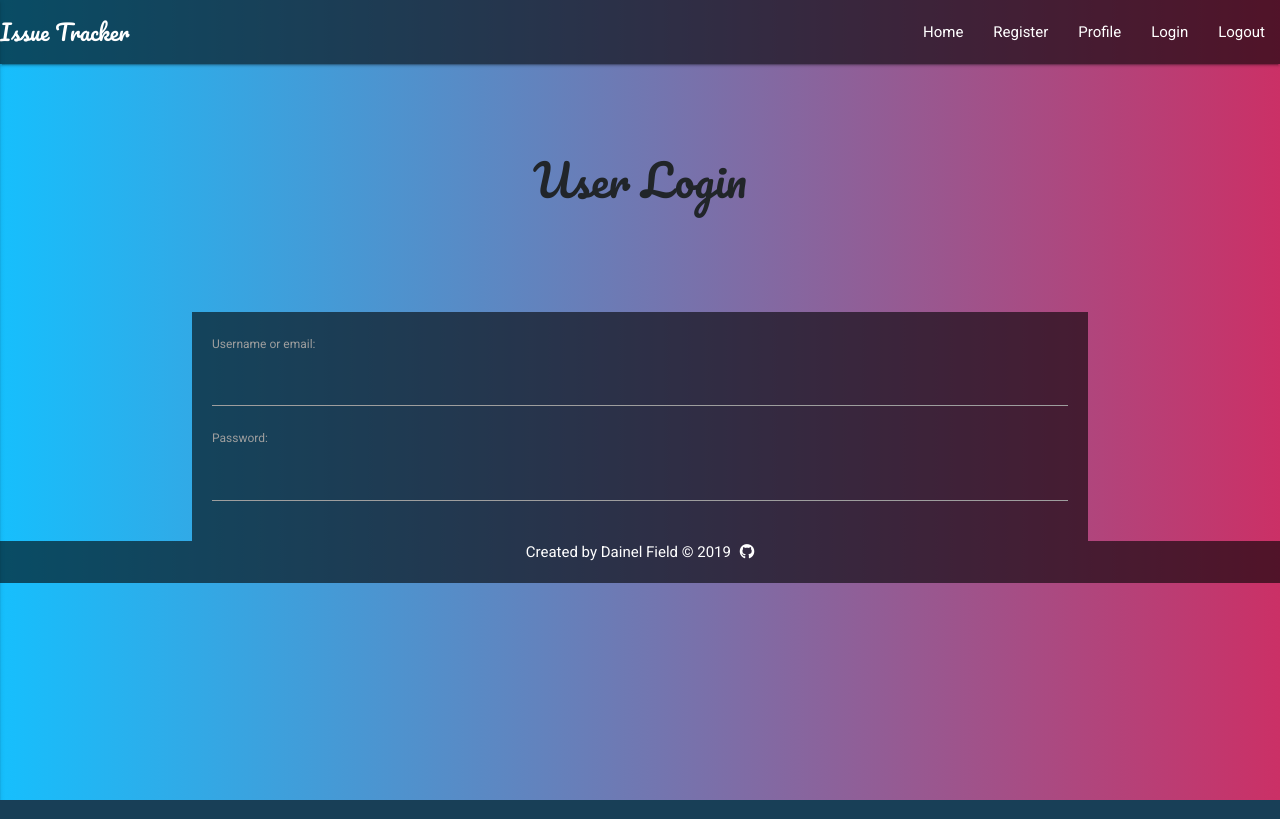
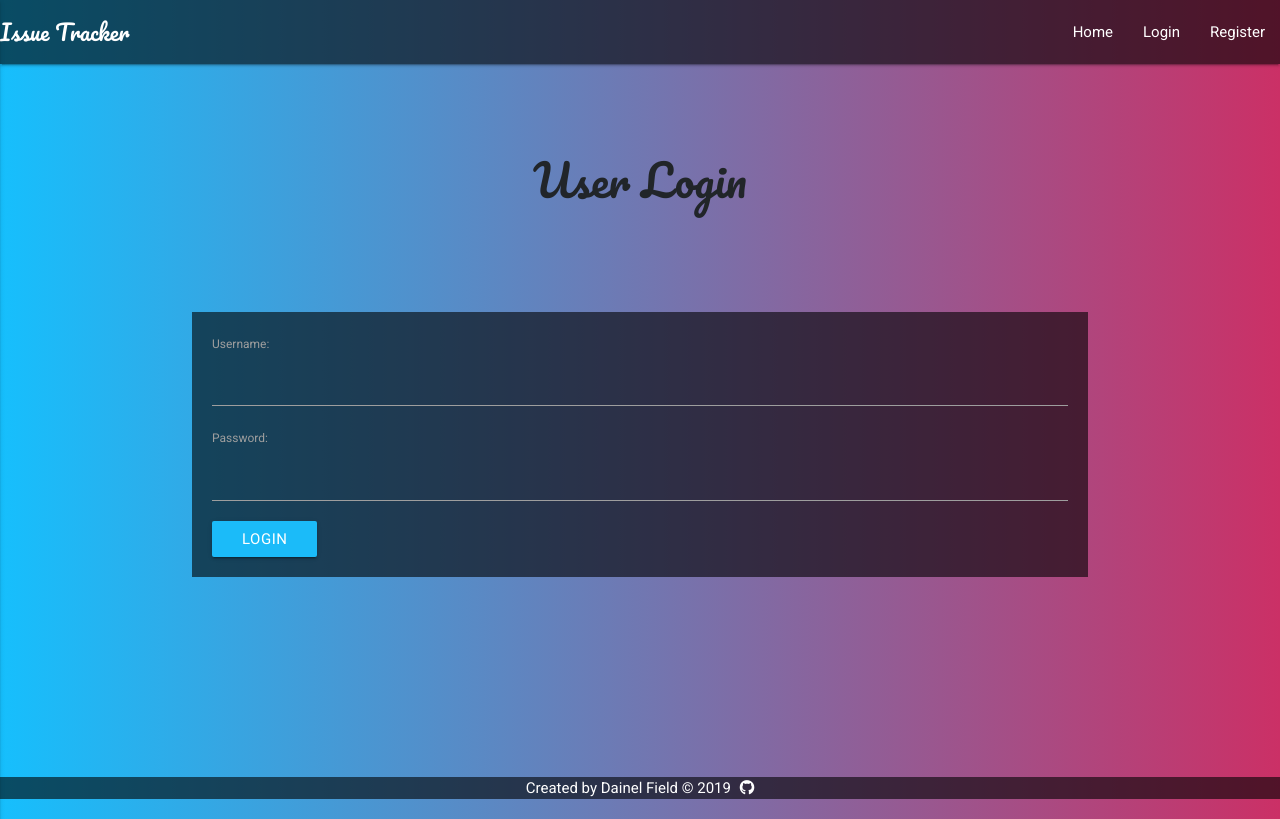
Before and after one commit to dan360z/Full-Stack-Project, a Django app: page /accounts/login/ in a window 1280 px wide. Run offline with Django 3.2, Linux system fonts and the light colour scheme; some libraries are stand-ins or nearby versions.

Commit message:
Added login functionality

```diff
--- a/accounts/forms.py
+++ b/accounts/forms.py
@@ -3,5 +3,5 @@ from django import forms
 class UserLoginForm(forms.Form):
     """User login form"""
 
-    username_or_email = forms.CharField()
+    username = forms.CharField()
     password = forms.CharField(widget=forms.PasswordInput)
--- a/accounts/templates/login.html
+++ b/accounts/templates/login.html
@@ -12,7 +12,11 @@
 <!--/Page Title-->
 
 <section class="container opacity login-form-wrapper">
-    {{ login_form | as_bootstrap }}
+    <form method="POST">
+        {% csrf_token %}
+        {{ login_form | as_bootstrap }}
+        <button class="btn" type="submit">Login</button>
+    </form>
 </section>
 
 {% endblock %}
--- a/accounts/urls.py
+++ b/accounts/urls.py
@@ -1,5 +1,5 @@
 from django.conf.urls import url
-from .views import logout, login
+from accounts.views import logout, login
 
 
 urlpatterns = [
--- a/accounts/views.py
+++ b/accounts/views.py
@@ -2,7 +2,7 @@ from django.shortcuts import render, redirect, reverse
 from django.contrib import auth, messages
 from .forms import UserLoginForm
 
-# Create your views here.
+
 def logout(request):
     """Logs out the user"""
     auth.logout(request)
@@ -11,5 +11,24 @@ def logout(request):
 
 def login(request):
     """Logs the user in"""
-    login_form = UserLoginForm()
-    return render(request, 'login.html', {'login_form': login_form})
+
+    if request.user.is_authenticated:
+        return redirect(reverse('index'))
+    if request.method == "POST":
+        login_form = UserLoginForm(request.POST)
+
+        if login_form.is_valid():
+            user = auth.authenticate(username=request.POST['username'],
+                                    password=request.POST['password'])
+
+            if user:
+                auth.login(user=user, request=request)
+                messages.success(request, "You have successfully logged in!")
+                return redirect(reverse('index'))
+            else:
+                login_form.add_error(None, "Your username or password is incorrect!")
+
+    else:
+        login_form = UserLoginForm()
+
+    return render(request, 'login.html', {"login_form": login_form})
--- a/static/scss/custom.css
+++ b/static/scss/custom.css
@@ -126,14 +126,26 @@ nav .button-collapse i {
 
 /*---------------Login Page----------------------------------*/
 .login-form-wrapper {
-  padding: 20px; }
+  padding: 20px;
+  margin-bottom: 200px; }
   .login-form-wrapper .form-control {
     color: #fff; }
+  .login-form-wrapper button {
+    background-color: #1bbbf9; }
+    .login-form-wrapper button:hover {
+      background-color: #0d7ba7; }
+
+.alert-danger {
+  background-color: #00000091;
+  border: none;
+  border-radius: 16px;
+  color: #fff; }
 
 /*----------------Footer-------------------------------------*/
 footer {
-  position: absolute;
+  position: relative;
   left: 0;
+  bottom: 0;
   text-align: center;
   color: #fff; }
   footer p {
--- a/static/scss/custom.scss
+++ b/static/scss/custom.scss
@@ -174,19 +174,33 @@ nav .button-collapse i {
 
 .login-form-wrapper {
     padding: 20px;
+    margin-bottom: 200px;
     .form-control {
         color: #fff;
     }
+    button {
+        background-color: #1bbbf9;
+        &:hover {
+            background-color: #0d7ba7;
+        }
+    }
+}
+
+.alert-danger {
+    background-color: #00000091;;
+    border: none;
+    border-radius: 16px;
+    color: #fff;
 }
 
 
 /*----------------Footer-------------------------------------*/
 
 footer {
-    position: absolute;
+    position: relative;
     left: 0;
+    bottom: 0;
     text-align: center;
-    //font-size: 17px;
     color: #fff;
     p {
         margin: 0px;
--- a/templates/base.html
+++ b/templates/base.html
@@ -31,17 +31,23 @@
                 <a href="#" data-activates="mobile-demo" class="button-collapse"><i class="material-icons">menu</i></a>
                 <ul class="right hide-on-med-and-down">
                     <li><a href="{% url 'index' %}">Home</a></li>
+                    {% if user.is_authenticated %}
+                    <li><a href="#">Profile</a></li>
+                    <li><a href="{% url 'logout' %}">Logout</a></li>
+                    {% else %}
+                    <li><a href="{% url 'login' %}">Login</a></li>
                     <li><a href="#">Register</a></li>
-                    <li><a href="#">Profile</a></li>
-                    <li><a href="{% url 'login' %}">Login</a></li>
-                    <li><a href="{% url 'logout' %}">Logout</a></li>
+                    {% endif %}
                 </ul>
                 <ul class="side-nav" id="mobile-demo">
                     <li><a href="{% url 'index' %}">Home</a></li>
+                    {% if user.is_authenticated %}
+                    <li><a href="#">Profile</a></li>
+                    <li><a href="{% url 'logout' %}">Logout</a></li>
+                    {% else %}
+                    <li><a href="{% url 'login' %}">Login</a></li>
                     <li><a href="#">Register</a></li>
-                    <li><a href="#">Profile</a></li>
-                    <li><a href="{% url 'login' %}">Login</a></li>
-                    <li><a href="{% url 'logout' %}">Logout</a></li>
+                    {% endif %}
                 </ul>
             </div>
         </nav>
@@ -61,16 +67,14 @@
     {% block content %}
     {% endblock %}
 
-    <footer class="container-fluid opacity">
         <!--Author & Github Link-->
-        <div class="row">
+        <footer class="row opacity text-center">
             <div class="col-12">
                 <p class="d-inline">Created by Dainel Field &copy; 2019</p>
                 <a class="d-inline" href="https://github.com/dan360z" target="_blank"><i class="fab fa-github"></i></a>
             </div>
-        </div>
+        </footer>
         <!--/Author & Github Link-->
-    </footer>
 
 
     <!--jQuery CDN-->
```
Also changed, not shown: 1 other file.
